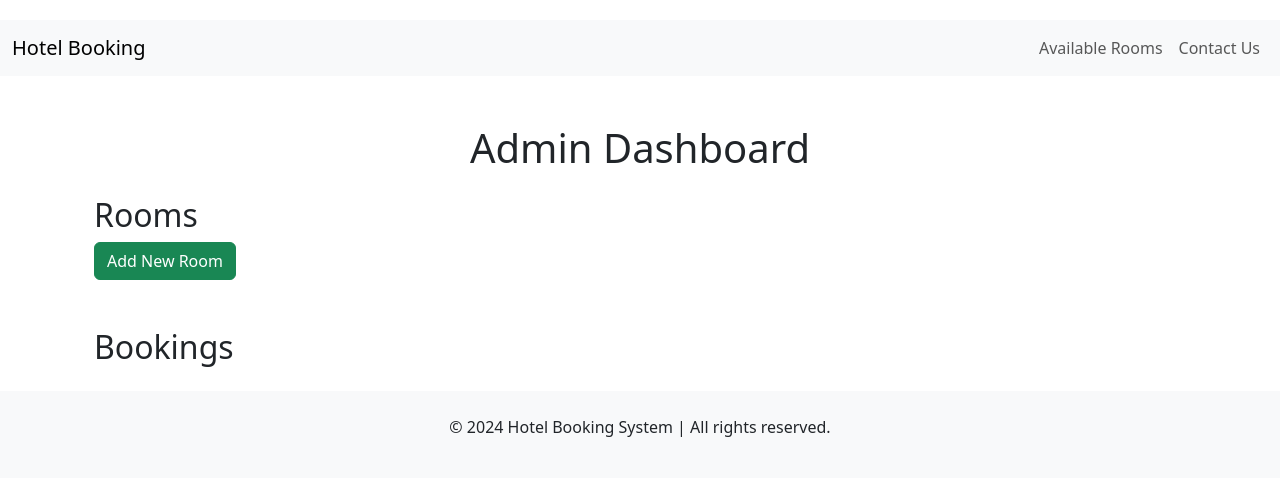
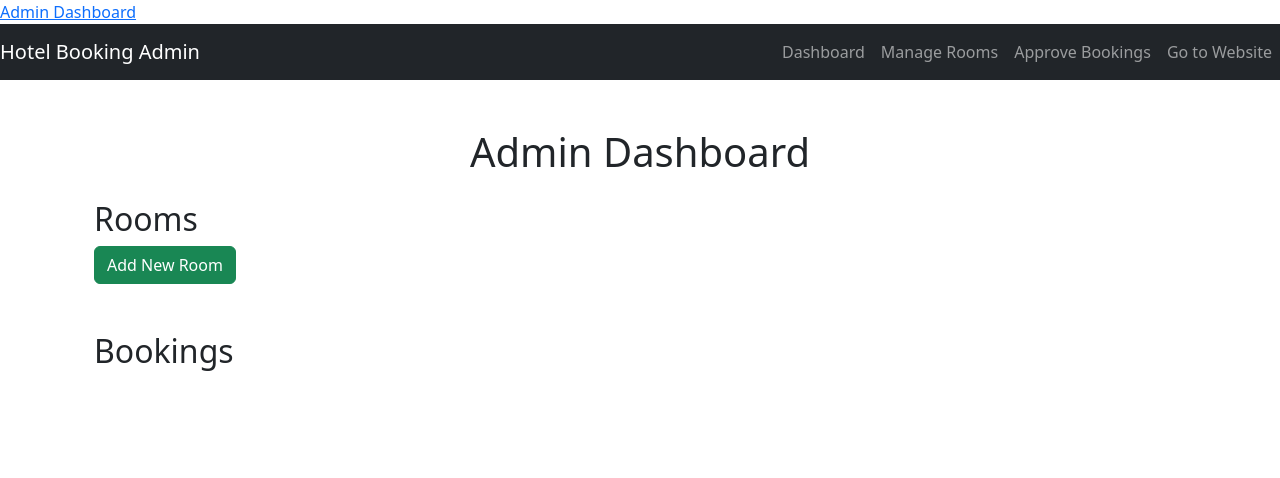
Before and after one commit to NexusGKSoftwares/DJANGO-PROJECT, a Django app: page /hotel_booking/admin_home/ in a window 1280 px wide. Shown: the top 478 px of the page. Run offline with Django 5.2, Linux system fonts and the light colour scheme; the visitor is signed in with stand-in values (Sample User, id 1); data that the repository does not hold is empty; some libraries are stand-ins or nearby versions.

Commit message:
"Updated admin dashboard templates and URLs to use custom views and routes instead of Django admin defaults."

```diff
--- a/hotel_booking/templates/hotel_booking/admin_home.html
+++ b/hotel_booking/templates/hotel_booking/admin_home.html
@@ -1,4 +1,4 @@
-{% extends 'hotel_booking/base.html' %}
+{% extends 'hotel_booking/base_site.html' %}
 
 {% block title %}Admin Dashboard - Hotel Booking{% endblock %}
 
--- a/hotel_booking/templates/hotel_booking/base_site.html
+++ b/hotel_booking/templates/hotel_booking/base_site.html
@@ -22,16 +22,16 @@
         <div class="collapse navbar-collapse" id="navbarNav">
             <ul class="navbar-nav ms-auto">
                 <li class="nav-item">
-                    <a class="nav-link" href="{% url 'admin:index' %}">Dashboard</a>
+                    <a class="nav-link" href="{% url 'admin_home' %}">Dashboard</a>
                 </li>
                 <li class="nav-item">
-                    <a class="nav-link" href="{% url 'admin:hotel_booking_room_change' 0 %}">Manage Rooms</a>
+                    <a class="nav-link" href="{% url 'manage_rooms' 0 %}">Manage Rooms</a>
                 </li>
                 <li class="nav-item">
-                    <a class="nav-link" href="{% url 'admin:approve_bookings' %}">Approve Bookings</a>
+                    <a class="nav-link" href="{% url 'approve_bookings' %}">Approve Bookings</a>
                 </li>
                 <li class="nav-item">
-                    <a class="nav-link" href="{% url 'index' %}">Go to Website</a>
+                    <a class="nav-link" href="{% url 'admin_home' %}">Go to Website</a>
                 </li>
             </ul>
         </div>
--- a/hotel_booking/urls.py
+++ b/hotel_booking/urls.py
@@ -12,12 +12,12 @@
     path('add-room/', views.add_room, name='add_room'),
     path('room/<int:room_id>/', views.room_details, name='room_details'),
     path('admin_home/', views.admin_home, name='admin_home'),
-    path('admin/rooms/', views.manage_rooms, name='manage_rooms'),
+    path('rooms', views.manage_rooms, name='manage_rooms'),
     path('edit_room/<int:id>/', views.edit_room, name='edit_room'),
     path('delete_room/<int:id>/', views.delete_room, name='delete_room'),  # Add this line for delete_room
-    path('admin/rooms/add/', views.add_room, name='add_room'),
-    path('admin/rooms/edit/<int:room_id>/', views.edit_room, name='edit_room'),
-    path('admin/bookings/', views.view_bookings, name='view_bookings'),
-    path('admin/bookings/approve/<int:booking_id>/', views.approve_booking, name='approve_booking'),
+    path('add/', views.add_room, name='add_room'),
+    path('edit/<int:room_id>/', views.edit_room, name='edit_room'),
+    path('bookings/', views.view_bookings, name='view_bookings'),
+    path('bookings/approve/<int:booking_id>/', views.approve_booking, name='approve_booking'),
 
 ] + static(settings.MEDIA_URL, document_root=settings.MEDIA_ROOT)
--- a/hotel_booking/views.py
+++ b/hotel_booking/views.py
@@ -67,7 +67,7 @@
         form = RoomForm(request.POST, request.FILES)
         if form.is_valid():
             form.save()
-            return redirect('admin:manage_rooms')  # Redirect to the room list page
+            return redirect('hotel_booking:manage_rooms')  # Redirect to the room list page
     else:
         form = RoomForm()
     return render(request, 'add_room.html', {'form': form})
@@ -79,7 +79,7 @@
         form = RoomForm(request.POST, request.FILES, instance=room)
         if form.is_valid():
             form.save()
-            return redirect('admin:manage_rooms')  # Redirect to the room list page
+            return redirect('hotel_booking:manage_rooms')  # Redirect to the room list page
     else:
         form = RoomForm(instance=room)
     return render(request, 'edit_room.html', {'form': form, 'room': room})
@@ -97,7 +97,7 @@
         form = BookingApprovalForm(request.POST, instance=booking)
         if form.is_valid():
             form.save()
-            return redirect('admin:view_bookings')  # Redirect to the bookings list
+            return redirect('hotel_booking:view_bookings')  # Redirect to the bookings list
     else:
         form = BookingApprovalForm(instance=booking)
 
```
